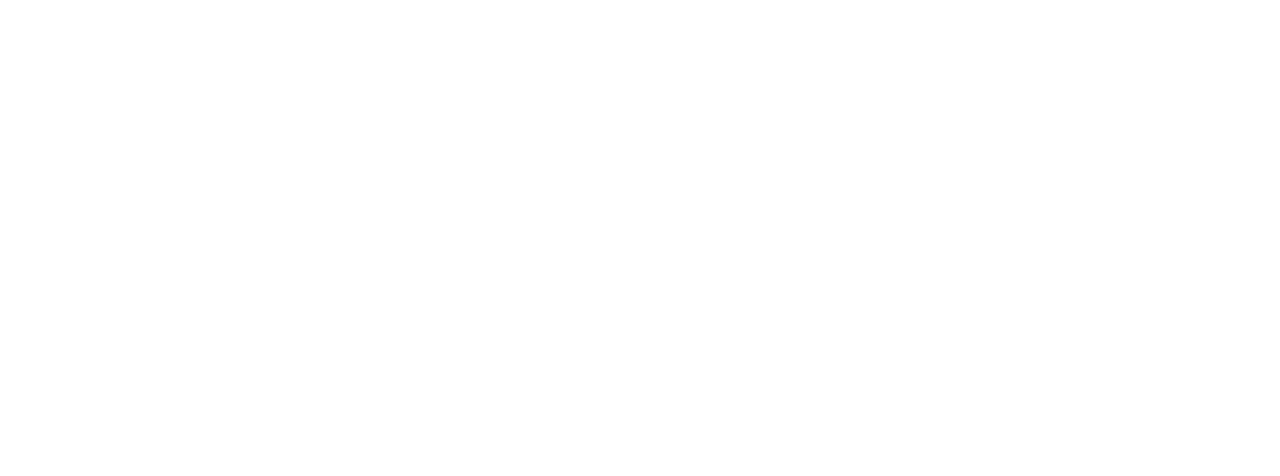
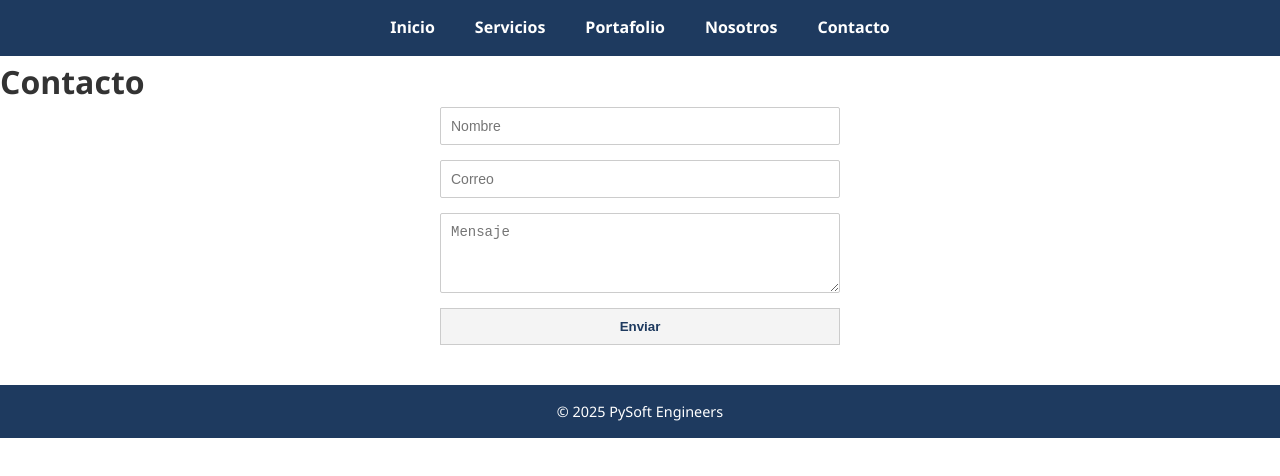
Before and after one commit to mauroBaldarrago/laboratorio09, a plain HTML site: page sitio-web/contacto.html in a window 1280 px wide. Drawn offline with Linux system fonts and the light colour scheme.

Commit message:
subida principal

```diff
--- a/sitio-web/contacto.html
+++ b/sitio-web/contacto.html
@@ -0,0 +1,39 @@
+<!DOCTYPE html>
+<html lang="en">
+<head>
+    <meta charset="UTF-8">
+    <meta name="viewport" content="width=device-width, initial-scale=1.0">
+    <link rel="stylesheet" href="css/estilos.css">
+    <title>Contacto</title>
+</head>
+<body>
+    <header>
+        <nav>
+            <ul>
+                <li><a href="index.html">Inicio</a></li>
+                <li><a href="servicios.html">Servicios</a></li>
+                <li><a href="portafolio.html">Portafolio</a></li>
+                <li><a href="nosotros.html">Nosotros</a></li>
+                <li><a href="contacto.html">Contacto</a></li>
+            </ul>
+        </nav>
+    </header>
+
+    <main>
+        <h1>Contacto</h1>
+
+        <form class="form-container">
+        <input type="text" placeholder="Nombre" required>
+        <input type="email" placeholder="Correo" required>
+        <textarea placeholder="Mensaje" required></textarea>
+        <button type="submit">Enviar</button>
+        </form>
+
+    </main>
+
+    <footer>
+        <p>© 2025 PySoft Engineers</p>
+    </footer>
+
+</body>
+</html>
--- a/sitio-web/css/estilos.css
+++ b/sitio-web/css/estilos.css
@@ -117,6 +117,74 @@ nav ul li a:hover {
     color: #1e3a5f;
     margin-bottom: 10px;
 }
+/* Sección de items horizontal especial */
+.items-horizontal {
+    list-style: none;
+    display: flex;
+    align-items: center;
+    padding: 20px 20px 40px 20px;
+    gap: 15px;
+    margin: 0;
+    justify-content: center;
+}
+
+.items-horizontal li {
+    background-color: #f4f4f4;
+    border-radius: 5px;
+    padding: 15px 0;
+    width: 400px;
+    text-align: center;
+    box-shadow: 0 2px 5px rgba(0, 0, 0, 0.1);
+    transition: transform 0.3s ease, box-shadow 0.3s ease;
+    cursor: pointer;
+}
+
+.items-horizontal li:hover {
+    transform: translateY(-5px);
+    box-shadow: 0 5px 12px rgba(0, 0, 0, 0.2);
+}
+
+.items-horizontal h3 {
+    color: #1e3a5f;
+    margin-bottom: 10px;
+}
+
+/* Formulario */
+.form-container {
+      display: flex;
+      flex-direction: column;
+      align-items: center;
+      gap: 15px;
+      max-width: 400px;
+      margin: 0 auto;
+    }
+
+.form-container input, .form-container textarea {
+      width: 100%;
+      padding: 10px;
+      border: 1px solid #ccc;
+      border-radius: 2px;
+      font-size: 14px;
+    }
+
+.form-container textarea {
+      resize: vertical;
+      height: 80px;
+    }
+
+.form-container button {
+      width: 100%;
+      padding: 10px;
+      color: #1e3a5f;
+      background-color: #f4f4f4;
+      border: 1px solid #ccc;
+      font-weight: bold;
+      cursor: pointer;
+    }
+
+.form-container button:hover {
+      background-color: #e0e0e0;
+    }
 
 /* Pie de página */
 footer {
```
Also changed, not shown: sitio-web/index.html (+0 -1 lines), sitio-web/nosotros.html (+42 -0 lines), sitio-web/portafolio.html (+1 -1 lines), sitio-web/servicios.html (+1 -1 lines).
